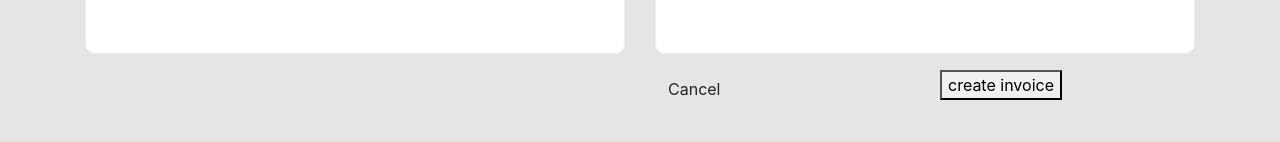
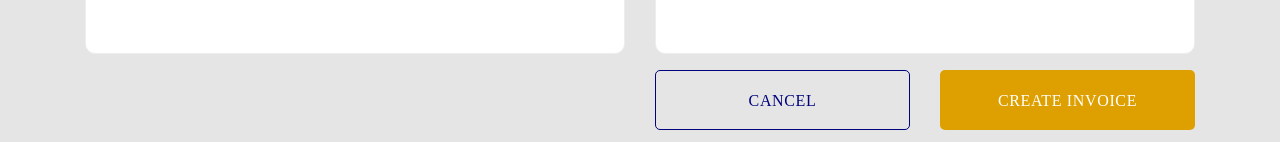
Before and after one commit to Kene10-codes/fichaya, a React (Create React App) app: page /invoice in a window 1280 px wide. Shown: the part 857-999 px from the top of the page. Before the commit the page ends 965 px from the top, so only its background shows below. Built offline with nearby package versions, Linux system fonts and the light colour scheme.

Commit message:
add button css

```diff
--- a/src/pages/Invoice/Invoice.jsx
+++ b/src/pages/Invoice/Invoice.jsx
@@ -1,7 +1,7 @@
 import React from 'react'
 import Navbar from '..//..//components/Navbar'
 import BgColor from '..//common/BgColor'
-import { HeadStyles, InvoiceStyles } from './Invoice'
+import { HeadStyles, InvoiceStyles, ButtonStyles } from './Invoice'
 
 const Invoice = () => {
     return (
@@ -88,6 +88,7 @@ const Invoice = () => {
                      </div>
 
                      {/* buttons */}
+                     <ButtonStyles >
                       <div className="row mt-3">
                         <div className="col col-sm-6">
                          <button type="button" className="btn cancel-btn">Cancel</button>
@@ -96,6 +97,7 @@ const Invoice = () => {
                          <button type="button">create invoice</button>
                         </div>
                       </div>
+                      </ButtonStyles>
                  </div>
              </div>
              </InvoiceStyles>
```
Also changed, not shown: 1 other file (tests, documents, lock files or other folders).
